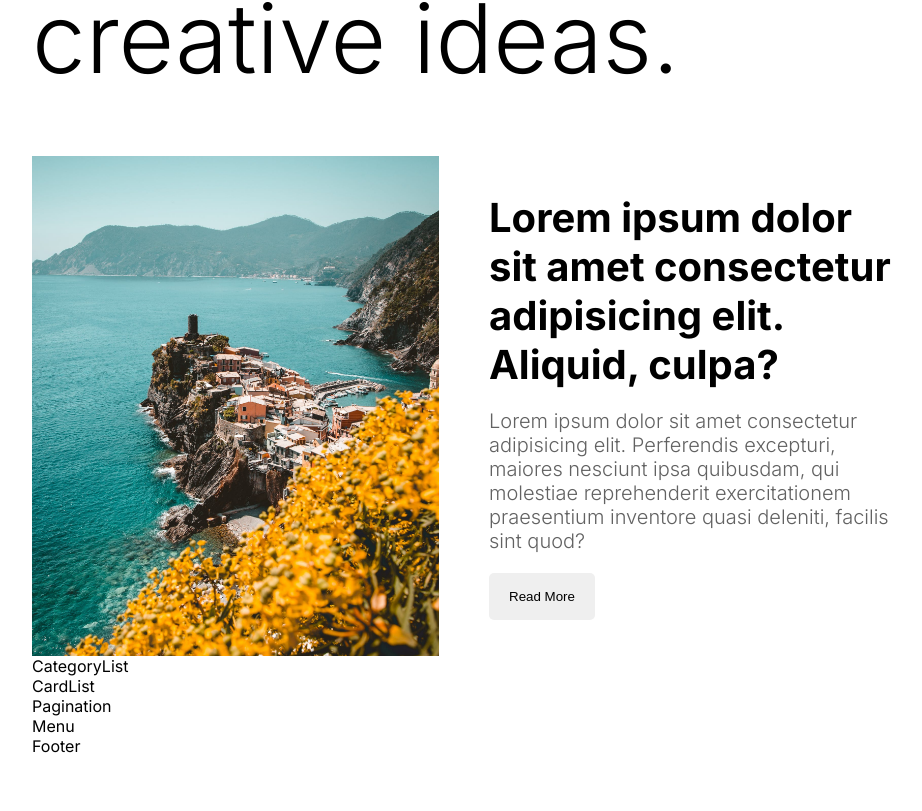
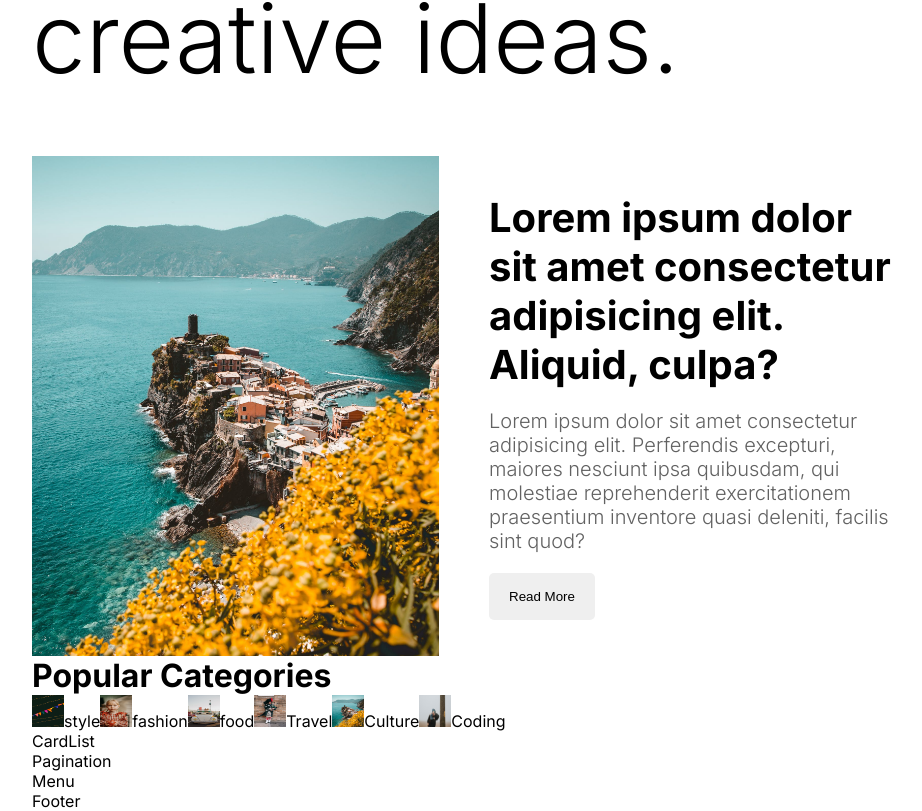
Before and after one commit to RakibMERNDev/rakib-blog, a Next.js app: page / in a window 1280 px wide. Shown: the part 498-1309 px from the top of the page, without its empty margins (176-1098 px from the left). Before the commit the page ends 1254 px from the top, so only its background shows below. Built offline with nearby package versions, Linux system fonts and the light colour scheme.

Commit message:
added categories

```diff
--- a/src/components/CategoryList/CategoryList.jsx
+++ b/src/components/CategoryList/CategoryList.jsx
@@ -1,8 +1,79 @@
 import React from "react";
 import styles from "./categoryList.module.css";
+import Image from "next/image";
+import Link from "next/link";
 
 const CategoryList = () => {
-  return <div className={styles.container}>CategoryList</div>;
+  return (
+    <div className={styles.container}>
+      <h1 className={styles.title}>Popular Categories</h1>
+      <div className={styles.categories}>
+        <Link
+          href="/blog?cat=style"
+          className={`${styles.category} ${styles.style}`}
+        >
+          <Image
+            src="/style.png"
+            alt=""
+            width={32}
+            height={32}
+            className={styles.image}
+          />
+          style
+        </Link>
+        <Link href={`/blog`} className={`${styles.category} ${styles.style}`}>
+          <Image
+            src="/fashion.png"
+            alt=""
+            width={32}
+            height={32}
+            className={styles.image}
+          />
+          fashion
+        </Link>
+        <Link href={`/blog`} className={`${styles.category} ${styles.style}`}>
+          <Image
+            src="/food.png"
+            alt=""
+            width={32}
+            height={32}
+            className={styles.image}
+          />
+          food
+        </Link>
+        <Link href={`/blog`} className={`${styles.category} ${styles.style}`}>
+          <Image
+            src="/travel.png"
+            alt=""
+            width={32}
+            height={32}
+            className={styles.image}
+          />
+          Travel
+        </Link>
+        <Link href={`/blog`} className={`${styles.category} ${styles.style}`}>
+          <Image
+            src="/culture.png"
+            alt=""
+            width={32}
+            height={32}
+            className={styles.image}
+          />
+          Culture
+        </Link>
+        <Link href={`/blog`} className={`${styles.category} ${styles.style}`}>
+          <Image
+            src="/coding.png"
+            alt=""
+            width={32}
+            height={32}
+            className={styles.image}
+          />
+          Coding
+        </Link>
+      </div>
+    </div>
+  );
 };
 
 export default CategoryList;
```
